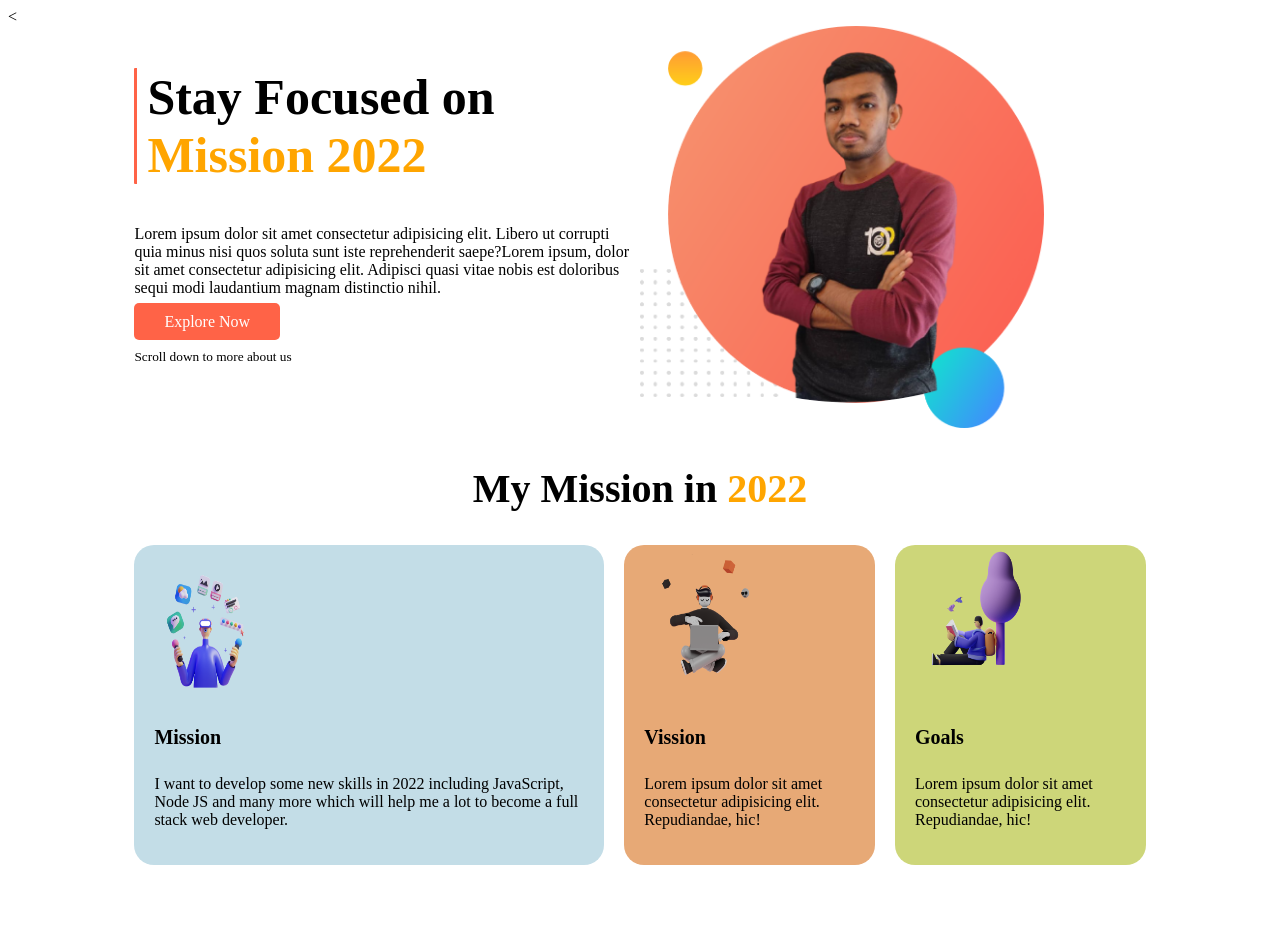
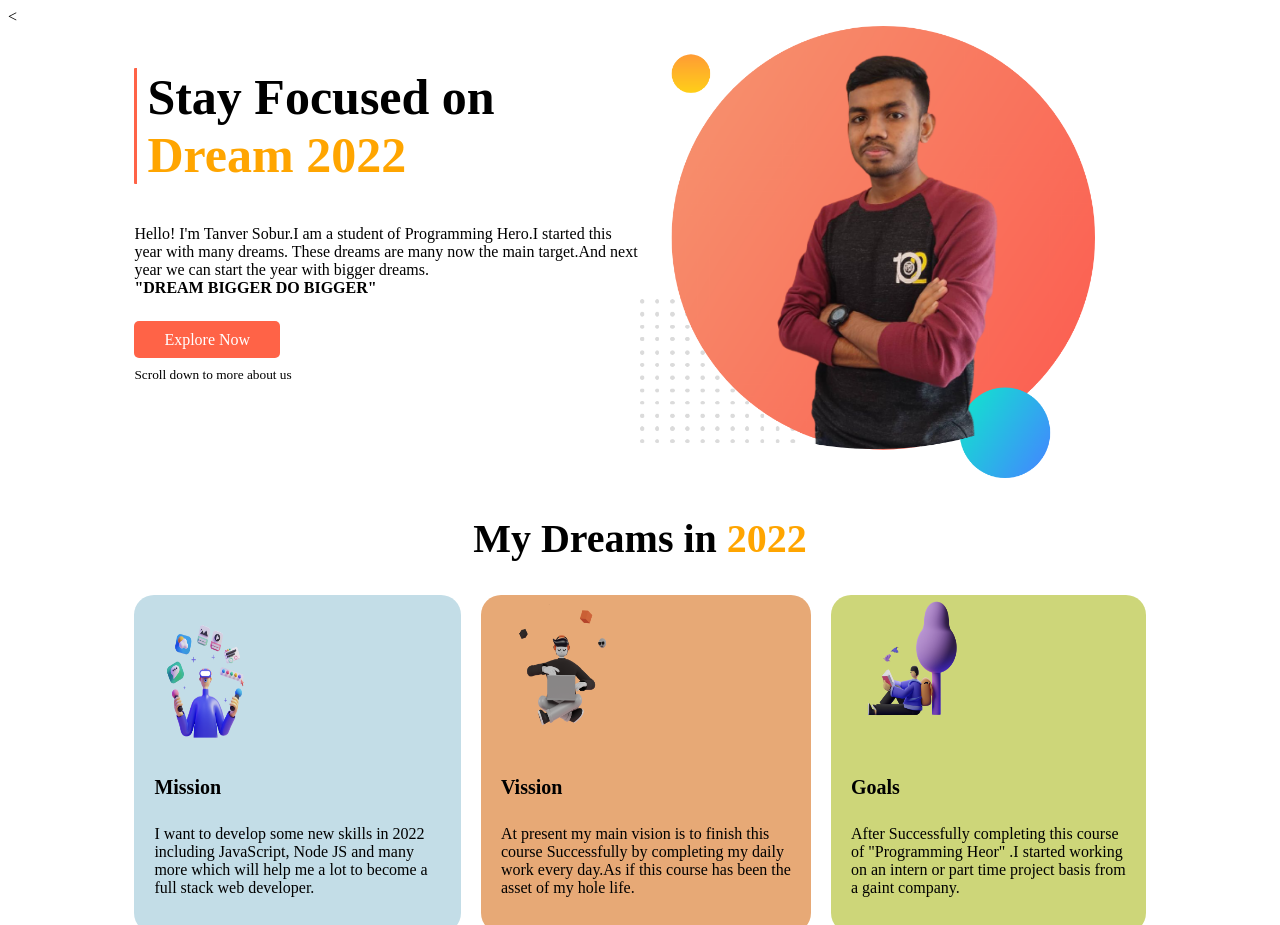
Before and after one commit to tanverrana/mission-2022, a plain HTML site: page index.html in a window 1280 px wide. Shown: the top 925 px of the page. Drawn offline with Linux system fonts and the light colour scheme; a web font is replaced by a local one.

Commit message:
text changes

```diff
--- a/index.html
+++ b/index.html
@@ -15,14 +15,14 @@
 <body>
     <section class=" flexible-container">
         <div class="half-width">
-            <h1 class="border-color">Stay Focused on <br><span class="orange-colour">Mission 2022</span></h1>
+            <h1 class="border-color">Stay Focused on <br><span class="orange-colour">Dream 2022</span></h1>
             <h1 class="border-color"></h1>
 
-            <p>Lorem ipsum dolor sit amet consectetur adipisicing elit. Libero ut corrupti quia minus nisi quos soluta
-                sunt
-                iste reprehenderit saepe?Lorem ipsum, dolor sit amet consectetur adipisicing elit. Adipisci quasi vitae
-                nobis est doloribus sequi modi laudantium magnam distinctio nihil.</p>
-            <a class="link-button" target="_blank" href="https://www.linkedin.com/in/tanversobur/">Explore Now</a>
+            <p>Hello! I'm Tanver Sobur.I am a student of Programming Hero.I started this year with many dreams. These
+                dreams are many now the main target.And next year we can
+                start the year with bigger dreams. <br> <b>"DREAM BIGGER DO BIGGER"</b>
+            <p><br>
+                <a class="link-button" target="_blank" href="https://www.linkedin.com/in/tanversobur/">Explore Now</a>
             <p><small>Scroll down to more about us</small></p>
         </div>
         <div class="half-width">
@@ -31,7 +31,7 @@
     </section>
 
     <section class="mission-2022">
-        <h2>My Mission in <span class="orange-colour">2022</span> </h2>
+        <h2>My Dreams in <span class="orange-colour">2022</span> </h2>
         <div class="mission-item">
             <div class="mission">
                 <img class="mission-image" src="images/illustrators/illustrator-1.png" alt="">
@@ -42,12 +42,14 @@
             <div class="vission">
                 <img class="mission-image" src="images/illustrators/illustrator-2.png" alt="">
                 <h4>Vission</h4>
-                <p>Lorem ipsum dolor sit amet consectetur adipisicing elit. Repudiandae, hic!</p>
+                <p>At present my main vision is to finish this course Successfully by completing my daily work every
+                    day.As if this course has been the asset of my hole life.</p>
             </div>
             <div class="goals">
                 <img class="mission-image" src="images/illustrators/illustrator-3.png" alt="">
                 <h4>Goals</h4>
-                <p>Lorem ipsum dolor sit amet consectetur adipisicing elit. Repudiandae, hic!</p>
+                <p>After Successfully completing this course of "Programming Heor" .I started working on an intern or
+                    part time project basis from a gaint company.</p>
             </div>
         </div>
     </section>
--- a/style.css
+++ b/style.css
@@ -23,7 +23,7 @@ h4{
 
 }
 .half-width img{
-    width: 80%;
+    width: 90%;
 }
 .border-color{
     border-left: 3px solid tomato;
@@ -122,7 +122,7 @@ h4{
 }
 .cyber-secqurity{
     box-shadow: 10px 10px 20px gray;
-    margin-right: 30px;
+    margin-right: 20px;
     margin-left: 30px;
     padding: 20px;
 }
```
